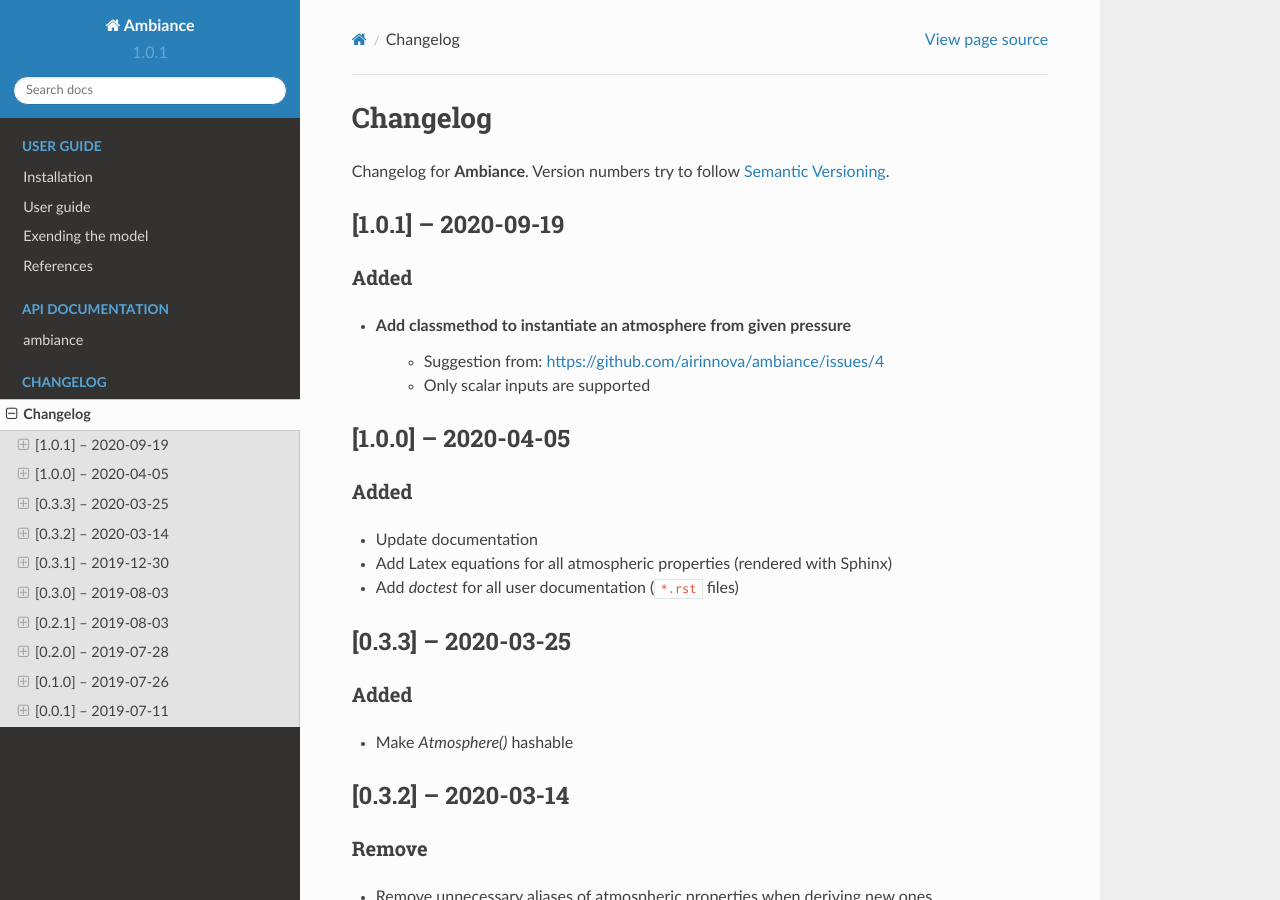
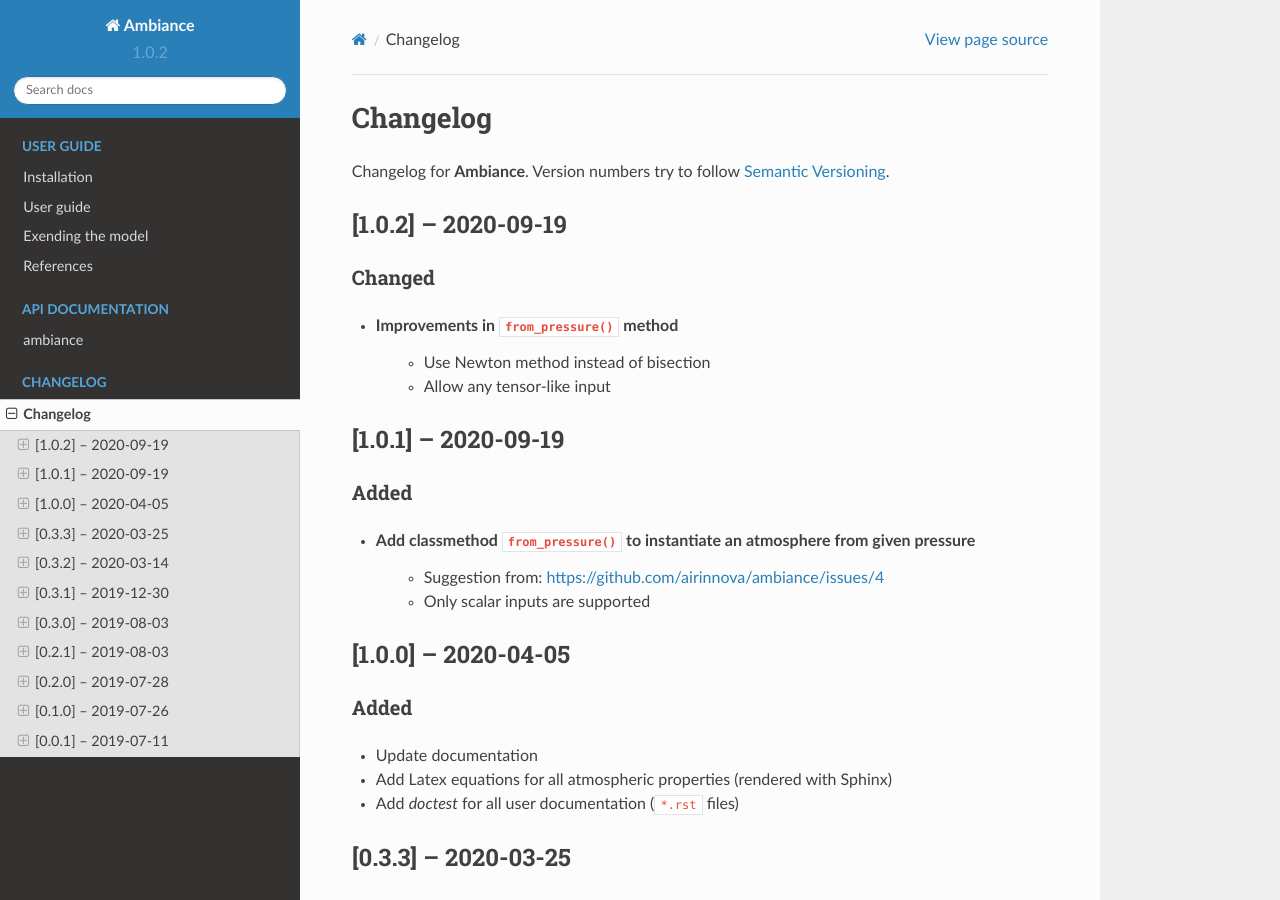
Before and after one commit to airinnova/ambiance, a Sphinx documentation site: the page built from docs/source/CHANGELOG.rst, in a window 1280 px wide and 900 px high. Built offline with Sphinx 7.4.7 and the Read the Docs theme 2.0.0, drawn with Linux system fonts in a browser that asks for light colours.

Commit message:
Improve 'from_pressure()' method
* https://github.com/airinnova/ambiance/issues/4

```diff
--- a/docs/source/CHANGELOG.rst
+++ b/docs/source/CHANGELOG.rst
@@ -2,6 +2,16 @@
 =========
 
 Changelog for |name_bold|. Version numbers try to follow `Semantic Versioning <https://semver.org/spec/v2.0.0.html>`_.
+
+[1.0.2] -- 2020-09-19
+---------------------
+
+Changed
+~~~~~~~
+
+* Improvements in ``from_pressure()`` method
+    * Use Newton method instead of bisection
+    * Allow any tensor-like input
 
 [1.0.1] -- 2020-09-19
 ---------------------
@@ -9,9 +19,9 @@
 Added
 ~~~~~
 
-* Add classmethod to instantiate an atmosphere from given pressure
-    - Suggestion from: https://github.com/airinnova/ambiance/issues/4
-    - Only scalar inputs are supported
+* Add classmethod ``from_pressure()`` to instantiate an atmosphere from given pressure
+    * Suggestion from: https://github.com/airinnova/ambiance/issues/4
+    * Only scalar inputs are supported
 
 [1.0.0] -- 2020-04-05
 ---------------------
@@ -108,6 +118,6 @@
 ~~~~~
 
 * Initial release
-    - Basic implementation of the ICAO 1993 atmosphere
-    - Single values and arrays can be processed
-    - Basic test cases included
+    * Basic implementation of the ICAO 1993 atmosphere
+    * Single values and arrays can be processed
+    * Basic test cases included
--- a/src/ambiance/__version__.py
+++ b/src/ambiance/__version__.py
@@ -2,5 +2,5 @@
 Version
 """
 
-VERSION = (1, 0, 1)
+VERSION = (1, 0, 2)
 __version__ = '.'.join(map(str, VERSION))
```
Also changed, not shown: docs/source/user_guide/detailed_user_guide.rst (+12 -5 lines), 2 other files.
